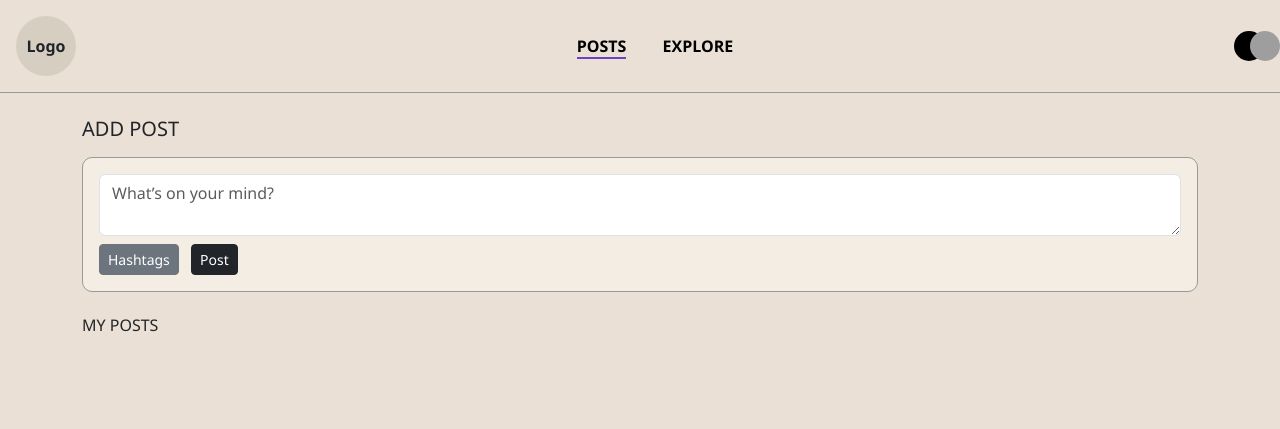
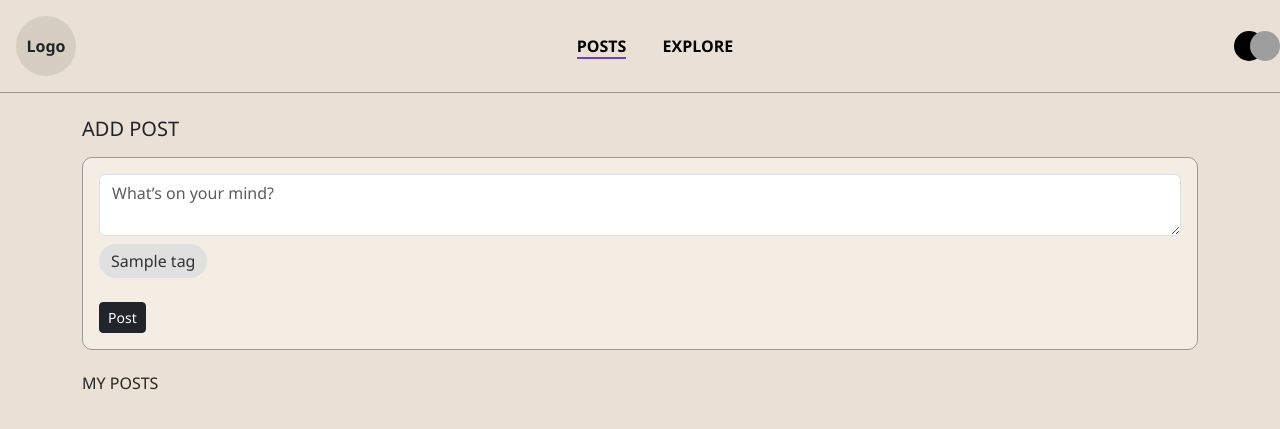
Before and after one commit to kenxsantos/SIABlog, a CodeIgniter app: page /blog/index.php/user/dashboard in a window 1280 px wide. Shown: the top 429 px of the page. Run offline with CodeIgniter, Linux system fonts and the light colour scheme; tables that the repository leaves empty or names only in its code hold one stand-in row (values such as "Sample post"); grey boxes are pictures that could not be loaded.

Commit message:
Refactor user dashboard for improved layout and functionality; update form actions and add tag selection for posts

```diff
--- a/application/views/user/dashboard.php
+++ b/application/views/user/dashboard.php
@@ -152,6 +152,33 @@
         width: 100%;
         height: 100%;
     }
+
+    .badge-radio {
+        display: inline-block;
+        margin-right: 10px;
+        cursor: pointer;
+        position: relative;
+    }
+
+    .badge-radio input[type="radio"] {
+        display: none;
+    }
+
+    .badge-radio span {
+        display: inline-block;
+        background-color: #e0e0e0;
+        color: #333;
+        padding: 5px 12px;
+        border-radius: 20px;
+        transition: background-color 0.3s, color 0.3s;
+    }
+
+    .badge-radio input[type="radio"]:checked+span {
+        background-color: #007bff;
+        color: white;
+    }
+    </style>
+
     </style>
 </head>
 
@@ -162,11 +189,12 @@
         <div class="logo">Logo</div>
         <div>
             <a href="#" class="active">POSTS</a>
-            <a href="<?= base_url('index.php/user/explore') ?>">EXPLORE</a>
+            <a href="<?= site_url('user/explore') ?>">EXPLORE</a>
         </div>
         <div class="profile-icon">
             <a href="<?= base_url('index.php/user/edit_profile') ?>" style="display: block;">
-                <img src="<?= base_url('assets/images/user-icon.png') ?>" alt="Profile" style="width: 100%; height: 100%; border-radius: 50%;">
+                <img src="<?= base_url('assets/images/user-icon.png') ?>" alt="Profile"
+                    style="width: 100%; height: 100%; border-radius: 50%;">
             </a>
         </div>
     </div>
@@ -178,8 +206,19 @@
         <h5 class="mb-3">ADD POST</h5>
         <div class="form-box">
             <form method="post" action="<?= base_url('index.php/user/dashboard') ?>">
-                <textarea name="content" class="form-control mb-2" placeholder="What’s on your mind?" maxlength="255" required></textarea>
-                <button type="button" class="btn btn-sm btn-secondary me-2">Hashtags</button>
+                <textarea name="content" class="form-control mb-2" placeholder="What’s on your mind?" maxlength="255"
+                    required></textarea>
+
+                <?php foreach ($tags as $tag): ?>
+                <label class="badge-radio">
+                    <input type="radio" name="tag_id" value="<?= $tag['id'] ?>">
+                    <span><?= htmlspecialchars($tag['name']) ?></span>
+                </label>
+                <?php endforeach; ?>
+
+
+                <br>
+                <br>
                 <button class="btn btn-sm btn-dark">Post</button>
             </form>
         </div>
@@ -190,40 +229,46 @@
         <div class="post-box position-relative">
 
             <!-- Post Header -->
-                <div class="post-header mb-2">
-                    <small class="text-muted"><?= date('F j, Y', strtotime($post['created_at'])) ?></small>
-                </div>
+
 
             <!-- 3-Dot Menu -->
             <div class="custom-actions">
                 <button class="menu-toggle" onclick="toggleMenu(this)">⋯</button>
                 <div class="action-menu">
-                        <a href="<?= base_url('index.php/user/edit_post/' . $post['post_id']) ?>" class="action-button edit-btn">Edit Post</a>
-                        <a href="javascript:void(0);" class="action-button delete-btn" onclick="showDeleteModal('<?= base_url('index.php/user/delete_post/' . $post['post_id']) ?>')">Delete Post</a>
+                    <a href="<?= site_url('user/edit_post/' . $post['post_id']) ?>" class="action-button edit-btn">Edit
+                        Post</a>
+                    <a href="javascript:void(0);" class="action-button delete-btn"
+                        onclick="showDeleteModal('<?= base_url('index.php/user/delete_post/' . $post['post_id']) ?>')">Delete
+                        Post</a>
                 </div>
             </div>
 
             <!-- Delete Confirmation Modal -->
-                <div id="deleteModal" class="position-fixed top-50 start-50 translate-middle text-white p-4 rounded-3" style="z-index: 1050; display: none; width: 400px; text-align: center; background-color: #8b3b29;">
+            <div id="deleteModal" class="position-fixed top-50 start-50 translate-middle text-white p-4 rounded-3"
+                style="z-index: 1050; display: none; width: 400px; text-align: center; background-color: #8b3b29;">
                 <p class="mb-3 fw-bold">Are you sure you want to delete this post?</p>
                 <button onclick="hideDeleteModal()" class="btn btn-sm btn-secondary me-2">Cancel</button>
                 <button id="confirmDeleteBtn" class="btn btn-sm btn-dark">Yes</button>
             </div>
 
             <!-- Post Content -->
-                <textarea class="form-control mb-2"><?= htmlspecialchars($post['content']) ?></textarea>
+            <p class="form-control mb-2"><?= htmlspecialchars($post['content']) ?></p>
 
             <!-- Hashtags and Like -->
+
+
             <div class="d-flex justify-content-between">
                 <div>
-                        <span class="hashtag">Hashtag1</span>
-                        <span class="hashtag">Hashtag2</span>
-                        <span class="hashtag">Hashtag3</span>
+                    <!-- Show tag name here -->
+                    <span class="badge bg-primary"><?= htmlspecialchars($post['tag_id']) ?></span>
                 </div>
                 <div>
                     <span class="like-icon">♥</span>
                 </div>
             </div>
+
+
+
         </div>
         <?php endforeach; ?>
     </div>
```
Lines whose indentation alone changed are shown as unchanged.
